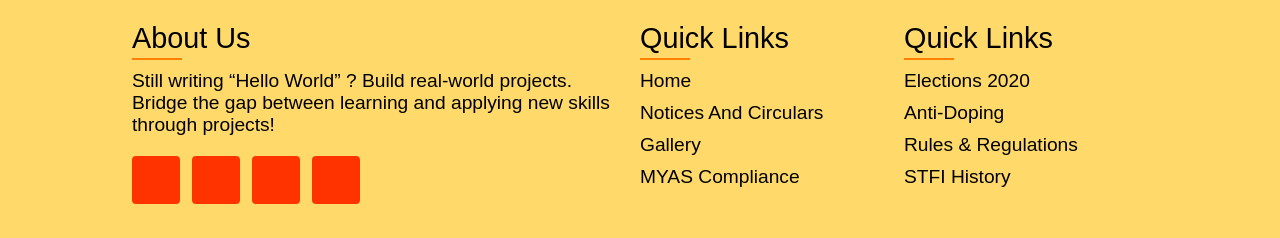
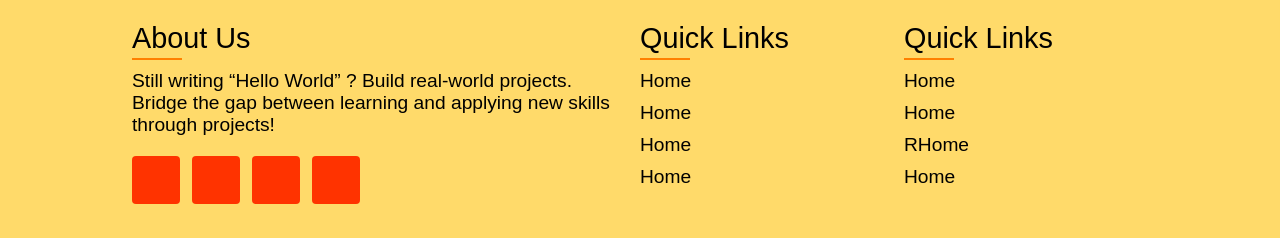
Before and after one commit to divyanshdahiya/TheProjectIdea.com, a React (Create React App) app: page /allProjects in a window 1280 px wide. Shown: the part 346-584 px from the top of the page. Built offline with nearby package versions, Linux system fonts and the light colour scheme; no server answers; a web font is replaced by a local one.

Commit message:
footer fixed

```diff
--- a/src/components/Footer.jsx
+++ b/src/components/Footer.jsx
@@ -46,13 +46,13 @@ function Footer() {
                 <a href="/">Home</a>
               </li>
               <li>
-                <a href="/">Notices And Circulars</a>
+                <a href="/">Home</a>
               </li>
               <li>
-                <a href="/">Gallery</a>
+                <a href="/">Home</a>
               </li>
               <li>
-                <a href="/">MYAS Compliance</a>
+                <a href="/">Home</a>
               </li>
             </ul>
           </div>
@@ -60,16 +60,16 @@ function Footer() {
             <h2>Quick Links</h2>
             <ul>
               <li>
-                <a href="./">Elections 2020</a>
+                <a href="./">Home</a>
               </li>
               <li>
-                <a href="/">Anti-Doping</a>
+                <a href="/">Home</a>
               </li>
               <li>
-                <a href="/">Rules & Regulations</a>
+                <a href="/">RHome</a>
               </li>
               <li>
-                <a href="/">STFI History</a>
+                <a href="/">Home</a>
               </li>
             </ul>
           </div>
```
